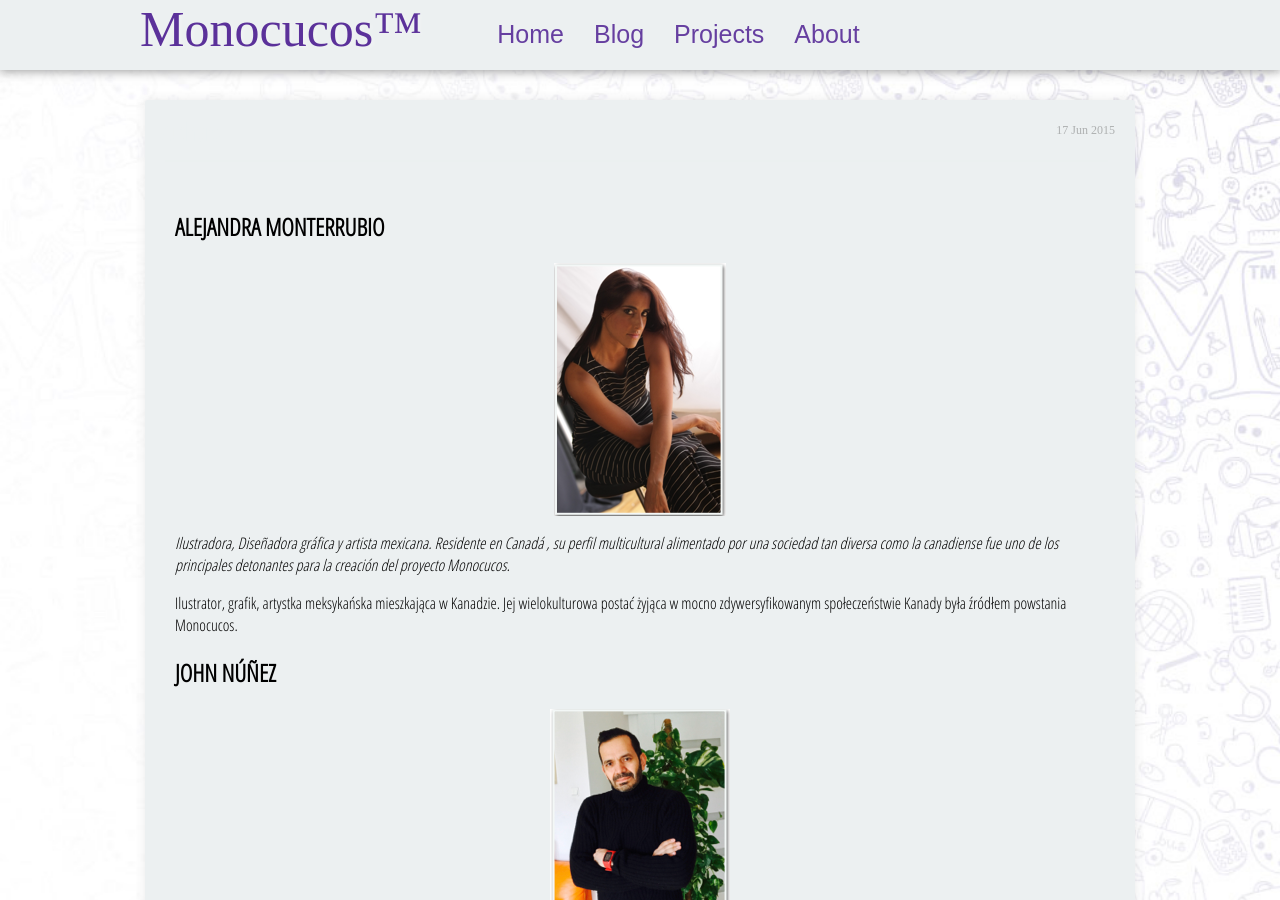
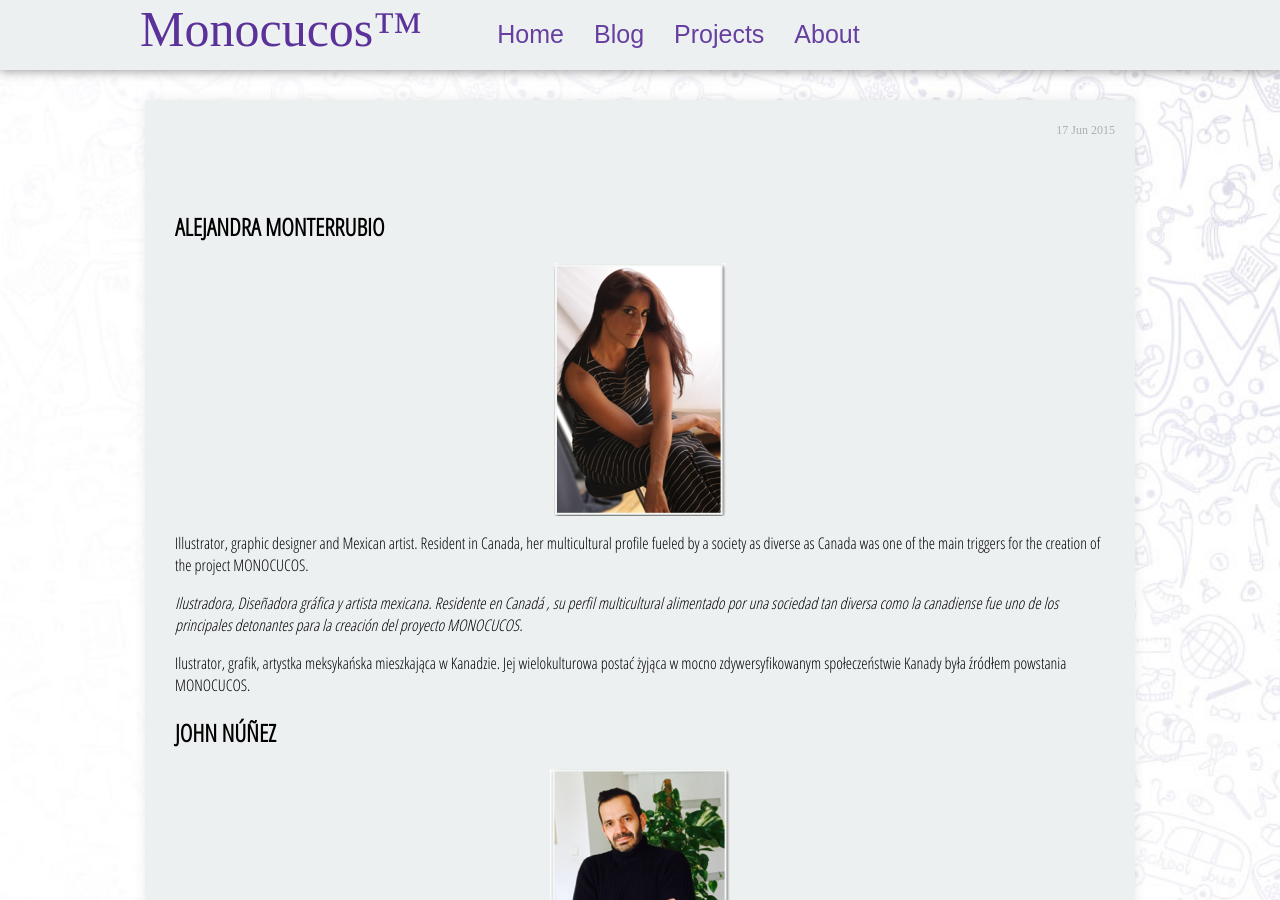
Before and after one commit to MonocucosTM/Monocucos, a Jekyll site: the page built from _posts/2018-01-12-authors.md, in a window 1280 px wide and 900 px high. Built offline with Jekyll 4.4.1, drawn with Linux system fonts in a browser that asks for light colours; nearby versions of some CDN libraries; some web fonts are replaced.

Commit message:
Update 2018-01-12-authors.md

```diff
--- a/_posts/2018-01-12-authors.md
+++ b/_posts/2018-01-12-authors.md
@@ -19,9 +19,13 @@ tag:
 ![Logo](../assets/img/Ale.png)
 {: .image-pull-left}
 
-*Ilustradora, Diseñadora gráfica y artista mexicana. Residente en Canadá , su perfil multicultural alimentado por una sociedad tan diversa como la canadiense fue uno de los principales detonantes para la creación del proyecto Monocucos.*
+Illustrator, graphic designer and Mexican artist. Resident in Canada,
+her multicultural profile fueled by a society as diverse as Canada was one of the main triggers
+for the creation of the project MONOCUCOS.
 
-Ilustrator, grafik, artystka meksykańska mieszkająca w Kanadzie. Jej wielokulturowa postać żyjąca w mocno zdywersyfikowanym społeczeństwie Kanady była źródłem powstania Monocucos.
+*Ilustradora, Diseñadora gráfica y artista mexicana. Residente en Canadá , su perfil multicultural alimentado por una sociedad tan diversa como la canadiense fue uno de los principales detonantes para la creación del proyecto MONOCUCOS.*
+
+Ilustrator, grafik, artystka meksykańska mieszkająca w Kanadzie. Jej wielokulturowa postać żyjąca w mocno zdywersyfikowanym społeczeństwie Kanady była źródłem powstania MONOCUCOS.
 
 ## JOHN NÚÑEZ
 ![Logo](../assets/img/John.png)
```
Also changed, not shown: other parts of _posts/2018-01-12-authors.md (+1 -1 lines).
